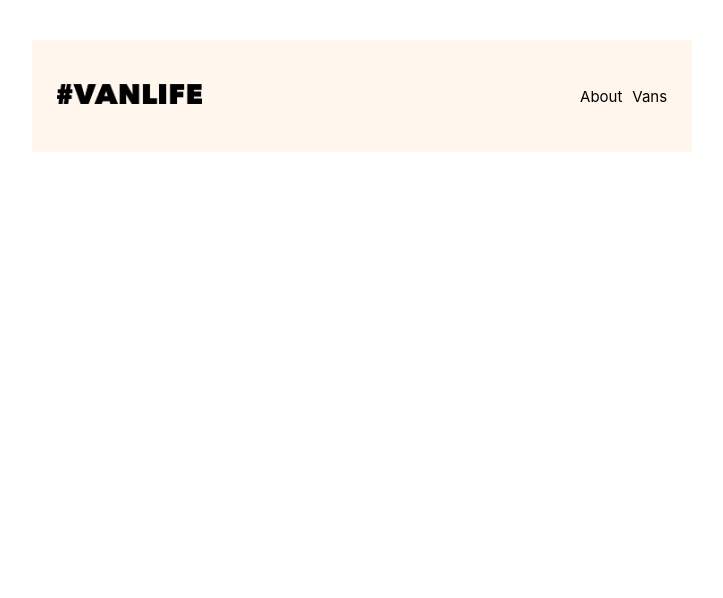
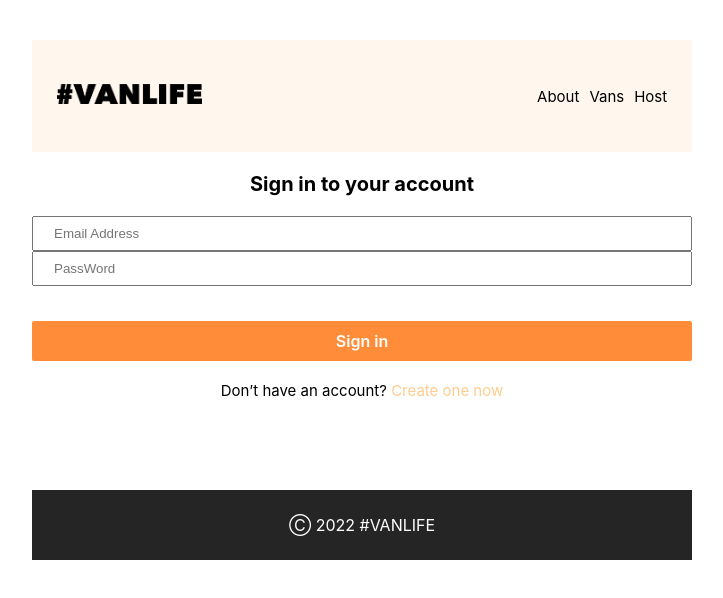
Before and after one commit to DUMBUDIANA/Kambuzuma-team-react, a React (Create React App) app: page /Host in a window 1280 px wide. Before the commit this address had no page. Shown: the top 598 px of the page, without its empty margins (278-1001 px from the left). Built offline with nearby package versions, Linux system fonts and the light colour scheme; a web font is replaced by a local one.

Commit message:
izzychange

```diff
--- a/src/App.css
+++ b/src/App.css
@@ -1,6 +1,7 @@
 body{
   font-family: "Inter";
 }
+
 
 
 .cards--width{
@@ -163,6 +164,10 @@ body{
   margin-bottom: 20px;
 }
 
+.about-page-container{
+  background-color: rgba(255, 247, 237, 1);
+}
+
 .about-image {
   width: 100%;
 }
@@ -171,9 +176,16 @@ body{
   padding: 20px;
 }
 
+.about-page-content h1{
+  margin: 14px 0px;
+}
+
 .about-page-cta {
   background-color: #FFCC8D;
-  height: 20vh;
+  height: 27vh;
+  margin: 20px;
+    padding: 20px;
+    border-radius: 5px;
 }
 
 .link-button {
@@ -193,3 +205,84 @@ body{
   justify-content: center;
   width: 660px;
 }
+
+/* host styling  */
+.foot {
+  margin-top: 20px;
+  background-color:#252525;
+  color: white;
+  padding: 25px 20px;
+  display: flex;
+  justify-content: center;
+}
+
+
+
+.link-Host {
+  display: flex;
+  justify-content: center;
+  align-items: center;
+  background-color: #000;
+  text-align: center;
+  text-decoration: none;
+  color: white;
+  font-weight: 600;
+  margin-top: 35px;
+  padding: 10px 0px;
+  border-radius: 4px;
+}
+
+.host--h1{
+    font-size: 30px;
+    width: 60%;
+    margin-top: 80px;
+    margin-bottom: 20px;
+}
+
+.hostTwo--h1 {
+  text-align: center;
+  font-size: 20px;
+  padding: 20px 0;
+}
+
+input{
+  width: 100%;
+  padding: 8px 20px;
+}
+
+.link-HostTwo{
+  display: flex;
+  justify-content: center;
+  align-items: center;
+  background-color: #FF8C38;
+  text-align: center;
+  text-decoration: none;
+  color: white;
+  font-weight: 600;
+  margin-top: 35px;
+  padding: 10px 0px;
+  border-radius: 2px;
+}
+
+.HostTwo--p{
+  font-size: 15px;
+  padding: 20px;
+  text-align: center;
+}
+
+.HostTwo--span {
+  color: #FFCC8D;
+}
+
+.foot {
+  margin-top: 70px;
+  background-color:#252525;
+  color: white;
+  padding: 25px 20px;
+  display: flex;
+  justify-content: center;
+}
+
+.Hosting {
+  display: flex;
+}
--- a/src/App.js
+++ b/src/App.js
@@ -5,8 +5,11 @@ import { BrowserRouter, Routes, Route, Link } from "react-router-dom";
 import Banner from "../src/pages/Banner";
 import About from "../src/pages/About";
 import Vans from "../src/pages/Vans";
-import logo from "../src/Images/logog.png"
+import Host from './pages/Host';
+import Host2 from './pages/Host2';
+import logo from "../src/Images/logog.png";
 import "./App.css"
+
 function App() {
   return (
     <div className='main-section'>
@@ -16,13 +19,18 @@ function App() {
         <nav>
           <Link to="/About">About</Link>
           <Link to="/Vans">Vans</Link>
+          <Link to="/Host">Host</Link>
+          {/* <Link to="/Host2">Host</Link> */}
         </nav>
       </header>
       <Routes>
         <Route path="/" element={<Banner />} />
         <Route path="/About" element={<About />}/>
         <Route path="/Vans" element={<Vans />} />
+        <Route path="/Host" element={<Host />} />
+        <Route path="/Host2" element={<Host2 />} />
       </Routes>
+
 
     </BrowserRouter>
     </div>
--- a/src/pages/About.js
+++ b/src/pages/About.js
@@ -1,14 +1,19 @@
+
 import React from "react"
 import bgImg from "../Images/image 55.png"
 import { Link } from "react-router-dom"
 
 export default function About() {
     return (
+        <div id="About">
         <div className="about-page-container">
             <img src={bgImg} className="about-image" alt="image-bg" />
             <div className="about-page-content">
                 <h1>Don’t squeeze in a sedan when you could relax in a van.</h1>
-                <p>Our mission is to enliven your road trip with the perfect travel van rental. Our vans are recertified before each trip to ensure your travel plans can go off without a hitch.</p>
+                <p>Our mission is to enliven your road trip with the perfect travel van rental. Our vans are recertified before each trip to ensure your travel plans can go off without a hitch.
+                       (Hitch costs extra 😉)
+                </p>
+                <br/>
                 <p>Our team is full of vanlife enthusiasts who know firsthand the magic of touring the world on 4 wheels.</p>
             </div>
             <div className="about-page-cta">
@@ -19,5 +24,6 @@ export default function About() {
             <p>Ⓒ 2022 #VANLIFE</p>
         </div>
         </div>
+        </div>
     );
 }
--- /dev/null
+++ b/src/pages/Host.js
@@ -0,0 +1,23 @@
+
+import React from "react"
+import { Link } from "react-router-dom"
+
+export default function Host() {
+    return (
+        <div className="Host-page-container">
+
+            <h1 className="hostTwo--h1">Sign in to your account</h1>
+         <form action="submit">
+             <input type="text" name="Email Address" placeholder="Email Address"/>
+             <input type="text" name="PassWord" placeholder="PassWord" />
+         </form>
+
+            <Link className="link-HostTwo" to="/Host2">Sign in</Link>
+        <p className="HostTwo--p">Don’t have an account? <span className="HostTwo--span">Create one now </span></p>
+        <div className="foot">
+            <p>Ⓒ 2022 #VANLIFE</p>
+        </div>
+
+        </div>
+    );
+}
--- /dev/null
+++ b/src/pages/Host2.js
@@ -0,0 +1,20 @@
+import React from "react"
+import { Link } from "react-router-dom"
+
+export default function Host2() {
+    return (
+        <div className="Host-page-container">
+
+            <div className="Host-page-content">
+                <h1 className="host--h1">Sorry, the page you were looking for was not found.</h1>
+            </div>
+
+            <Link className="link-Host" to="/Vans">Return to home</Link>
+
+        <div className="foot">
+            <p>Ⓒ 2022 #VANLIFE</p>
+        </div>
+
+        </div>
+    );
+}
--- a/src/pages/Vans.js
+++ b/src/pages/Vans.js
@@ -23,13 +23,14 @@ export default function Vans() {
   })
 
   return (
+    <div id="Vans">
 <div className="cards--width">
     <div className="top-buttons">
     <h1>Explore our van options</h1>
     <button>Simple</button>
     <button>Luxury</button>
     <button>Rugged</button>
-    <a href='#'>Clear filters</a>
+    <a href='/'>Clear filters</a>
 
     </div>
 
@@ -41,5 +42,6 @@ export default function Vans() {
         <p>Ⓒ 2022 #VANLIFE</p>
         </div>
     </div>
+    </div>
   )
 }
```
